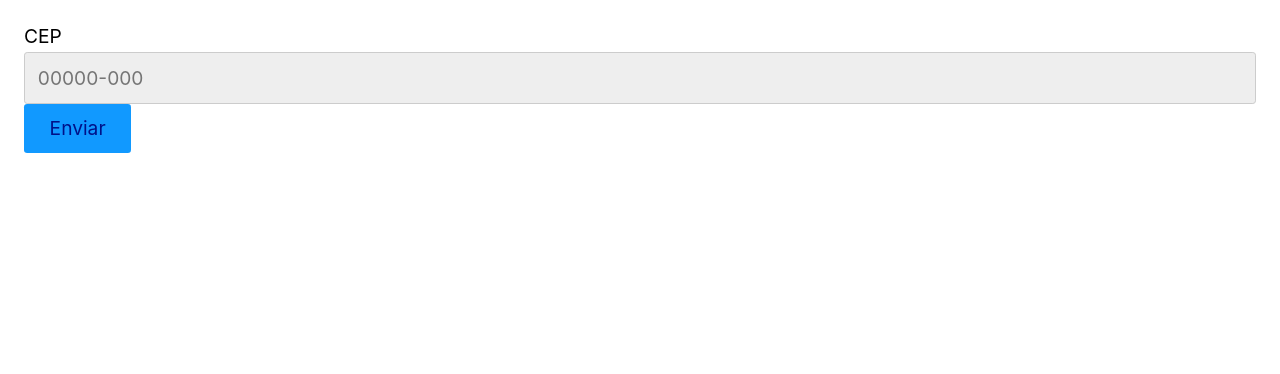
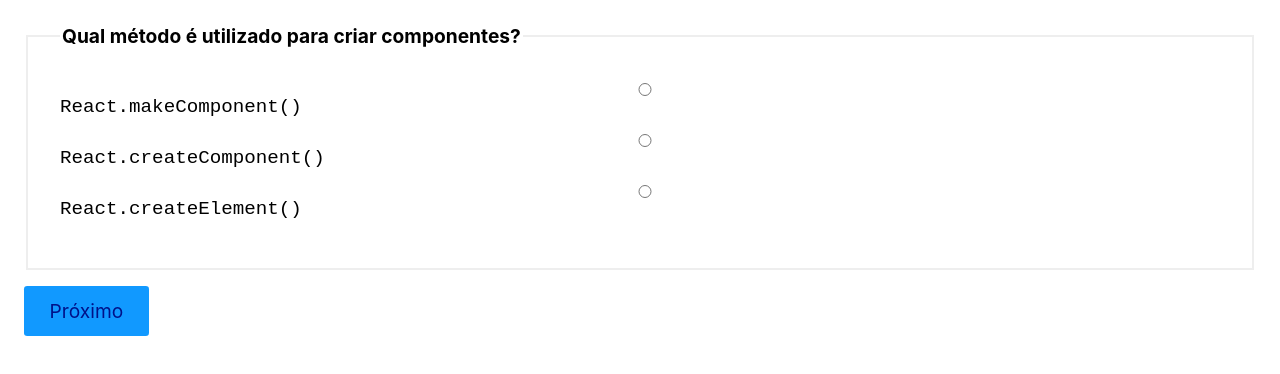
Before and after one commit to JvKulka/Estudos-React, a React (Create React App) app in the folder appreact/: page / in a window 1280 px wide. Shown: the top 374 px of the page. Built offline with nearby package versions, Linux system fonts and the light colour scheme.

Commit message:
Desafio Formulários
Realizado a criação de um Quiz de perguntas utilizando Forms para fixação do conteúdo.

```diff
--- a/appreact/src/App.js
+++ b/appreact/src/App.js
@@ -1,6 +1,5 @@
 import React from "react";
-import Input from "./input";
-import useForm from "./useForm";
+import Radio from "./Radio";
 
 // import useLocalStorage from "./useLocalStorage";
 // import useFetch from "./useFetch";
@@ -384,28 +383,120 @@
 
 //------------------------------------------------------------------------//
 
+// Criação de components Forms
+
+// const App = () => {
+//   const cep = useForm("cep");
+
+//   function handleSubmit(event) {
+//     event.preventDefault();
+//     if (cep.validate()) {
+//       console.log("Enviar");
+//     } else {
+//       console.log("Não enviar");
+//     }
+//   }
+
+//   return (
+//     <form onSubmit={handleSubmit}>
+//       <Input
+//         label="CEP"
+//         id="cep"
+//         type="text"
+//         placeholder="00000-000"
+//         {...cep}
+//       />
+//       <button>Enviar</button>
+//     </form>
+//   );
+// };
+
+//------------------------------------------------------------------------//
+
+// Desafio Formulários
+
+const perguntas = [
+  {
+    pergunta: "Qual método é utilizado para criar componentes?",
+    options: [
+      "React.makeComponent()",
+      "React.createComponent()",
+      "React.createElement()",
+    ],
+    resposta: "React.createElement()",
+    id: "p1",
+  },
+  {
+    pergunta: "Como importamos um componente externo?",
+    options: [
+      'import Component from "./Component"',
+      'require("./Component")',
+      'import "./Component"',
+    ],
+    resposta: 'import Component from "./Component"',
+    id: "p2",
+  },
+  {
+    pergunta: "Qual hook não é nativo?",
+    options: ["useEffect()", "useFetch()", "useCallback()"],
+    resposta: "useFetch()",
+    id: "p3",
+  },
+  {
+    pergunta: "Qual palavra deve ser utilizada para criarmos um hook?",
+    options: ["set", "get", "use"],
+    resposta: "use",
+    id: "p4",
+  },
+];
+
 const App = () => {
-  const cep = useForm("cep");
+  const [respostas, setRespostas] = React.useState({
+    p1: "",
+    p2: "",
+    p3: "",
+    p4: "",
+  });
+  const [slide, setSlide] = React.useState(0);
+  const [resultado, setResultado] = React.useState(null);
 
-  function handleSubmit(event) {
-    event.preventDefault();
-    if (cep.validate()) {
-      console.log("Enviar");
+  function handleChange({ target }) {
+    setRespostas({ ...respostas, [target.id]: target.value });
+  }
+
+  function resultadoFinal() {
+    const corretas = perguntas.filter(
+      ({ id, resposta }) => respostas[id] === resposta
+    );
+    setResultado(`Você acertou: ${corretas.length} de ${perguntas.length}`);
+  }
+
+  function handleClick() {
+    if (slide < perguntas.length - 1) {
+      setSlide(slide + 1);
     } else {
-      console.log("Não enviar");
+      setSlide(slide + 1);
+      resultadoFinal();
     }
   }
 
   return (
-    <form onSubmit={handleSubmit}>
-      <Input
-        label="CEP"
-        id="cep"
-        type="text"
-        placeholder="00000-000"
-        {...cep}
-      />
-      <button>Enviar</button>
+    <form onSubmit={(event) => event.preventDefault()}>
+      {perguntas.map((pergunta, index) => (
+        <Radio
+          active={slide === index}
+          key={pergunta.id}
+          value={respostas[pergunta.id]}
+          onChange={handleChange}
+          {...pergunta}
+        />
+      ))}
+
+      {resultado ? (
+        <p>{resultado}</p>
+      ) : (
+        <button onClick={handleClick}>Próximo</button>
+      )}
     </form>
   );
 };
--- /dev/null
+++ b/appreact/src/Radio.js
@@ -0,0 +1,33 @@
+import React from "react";
+
+const Radio = ({ pergunta, options, onChange, value, id, active }) => {
+  if (active === false) return null;
+  return (
+    <fieldset
+      style={{
+        padding: "2rem",
+        marginBottom: "1rem",
+        border: "2px solid #eee",
+      }}
+    >
+      <legend style={{ fontWeight: "bold" }}>{pergunta}</legend>
+      {options.map((option) => (
+        <label
+          key={option}
+          style={{ marginBottom: "1rem", fontFamily: "monospace" }}
+        >
+          <input
+            type="radio"
+            id={id}
+            checked={value === option}
+            value={option}
+            onChange={onChange}
+          />
+          {option}
+        </label>
+      ))}
+    </fieldset>
+  );
+};
+
+export default Radio;
--- a/appreact/src/input.js
+++ /dev/null
@@ -1,30 +0,0 @@
-import React from "react";
-
-const Input = ({
-  id,
-  label,
-  value,
-  type,
-  onChange,
-  error,
-  onBlur,
-  placeholder,
-}) => {
-  return (
-    <>
-      <label htmlFor={id}>{label}</label>
-      <input
-        type={type}
-        id={id}
-        name={id}
-        value={value}
-        onChange={onChange}
-        onBlur={onBlur}
-        placeholder={placeholder}
-      />
-      {error && <p>{error}</p>}
-    </>
-  );
-};
-
-export default Input;
--- a/appreact/src/useForm.js
+++ /dev/null
@@ -1,48 +0,0 @@
-import React from "react";
-
-const types = {
-  cep: {
-    regex: /^\d{5}-?\d{3}$/,
-    message: "Cep inválido",
-  },
-  email: {
-    regex:
-      /^(([^<>()[\]\\.,;:\s@"]+(\.[^<>()[\]\\.,;:\s@"]+)*)|(".+"))@((\[[0-9]{1,3}\.[0-9]{1,3}\.[0-9]{1,3}\.[0-9]{1,3}\])|(([a-zA-Z\-0-9]+\.)+[a-zA-Z]{2,}))$/,
-    message: "Email inválido",
-  },
-};
-
-const useForm = (type) => {
-  const [value, setValue] = React.useState("");
-  const [error, setError] = React.useState(null);
-
-  function validate(value) {
-    if (type === false) return true;
-    if (value.length === 0) {
-      setError("Preencha um valor");
-      return false;
-    } else if (types[type] && !types[type].regex.test(value)) {
-      setError(types[type].message);
-      return false;
-    } else {
-      setError(null);
-      return true;
-    }
-  }
-
-  function onChange({ target }) {
-    if (error) validate(target.value);
-    setValue(target.value);
-  }
-
-  return {
-    value,
-    setValue,
-    error,
-    onChange,
-    onBlur: () => validate(value),
-    validate: () => validate(value),
-  };
-};
-
-export default useForm;
```
Also changed, not shown: appreact/src/useFetch.js (deleted, +0 -29 lines), appreact/src/useLocalStorage.js (deleted, +0 -16 lines).
